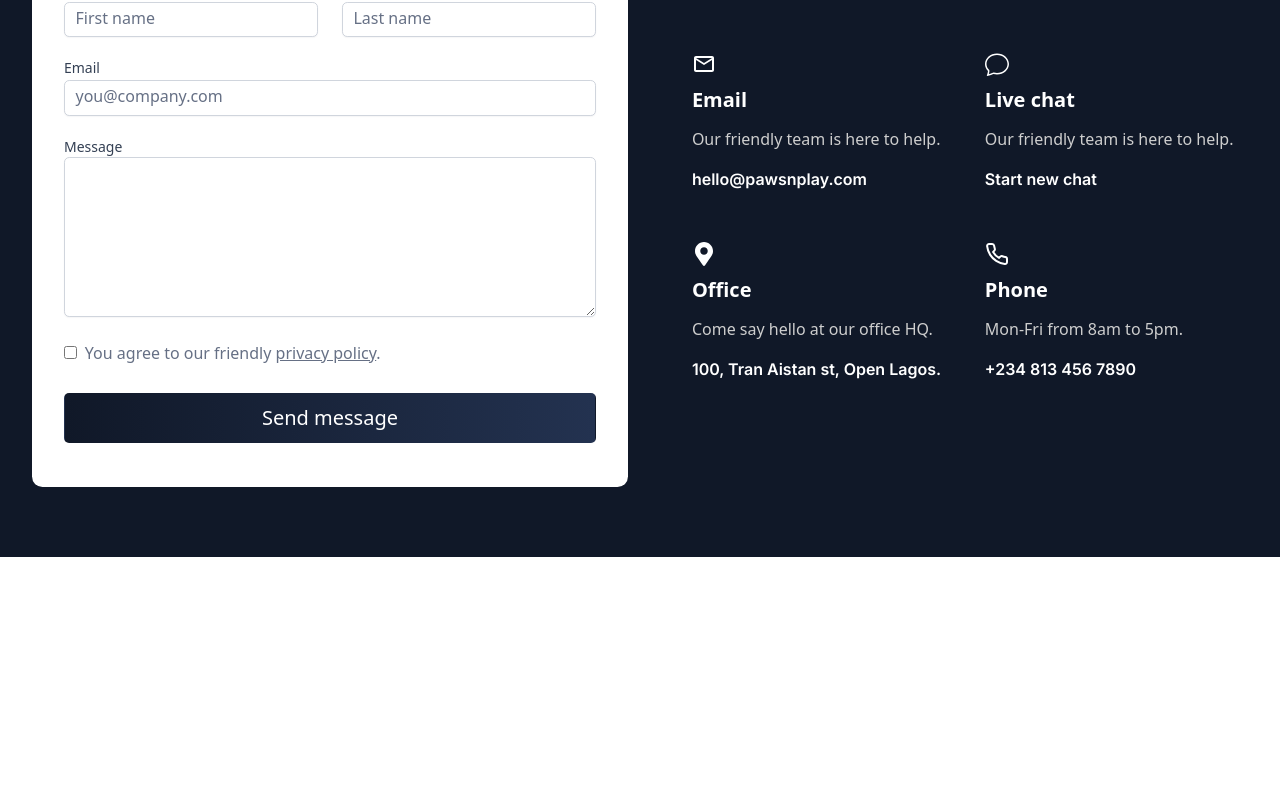
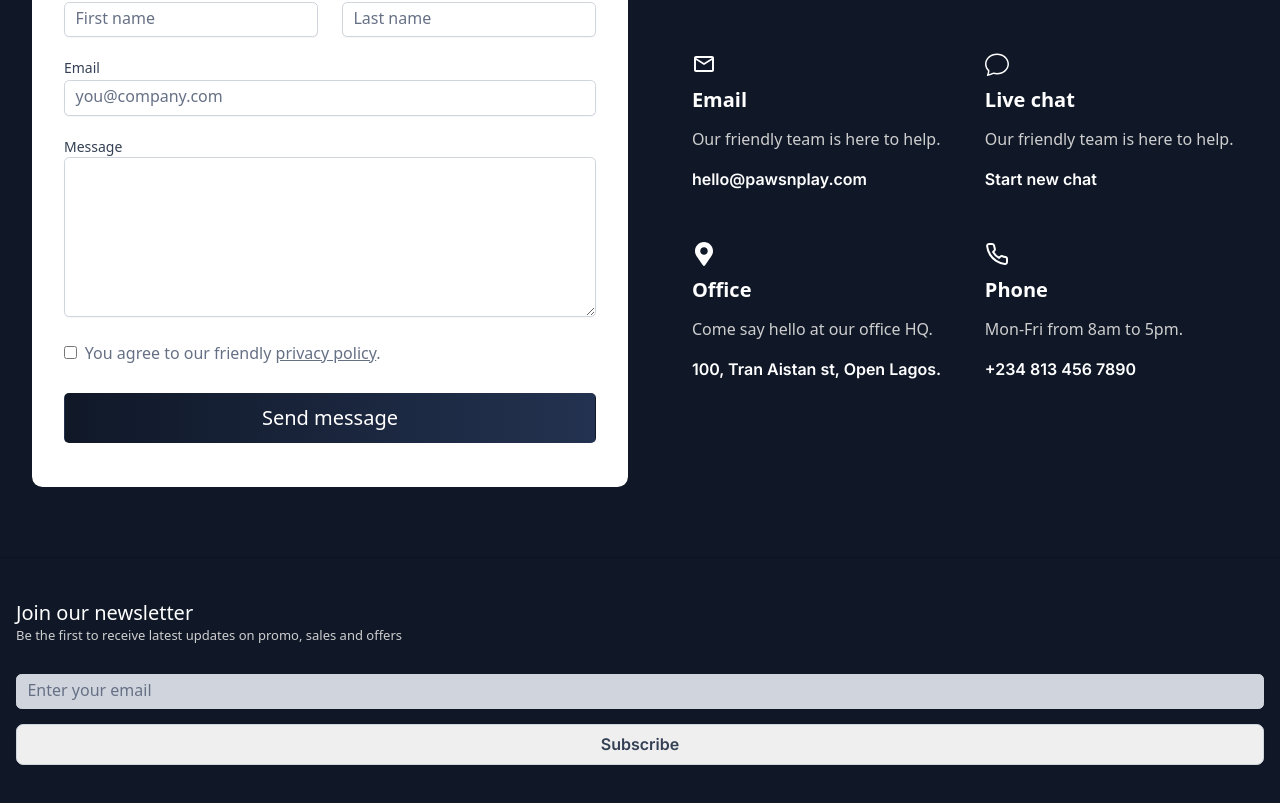
Before and after one commit to nevenmitrovic/paws-landing, a React (Vite) app: page / in a window 1280 px wide. Shown: the part 5866-6669 px from the top of the page. Before the commit the page ends 6423 px from the top, so only its background shows below. Built offline with nearby package versions, Linux system fonts and the light colour scheme; a web font is replaced by a local one.

Commit message:
add subscribe component and change input component to generic

```diff
--- a/src/App.tsx
+++ b/src/App.tsx
@@ -10,6 +10,7 @@ import Team from '@/components/Team/Team'
 import Blog from '@/components/Blog/Blog'
 import SectionGrid from '@/components/common/SectionGrid/SectionGrid'
 import FooterBackground from '@/components/common/FooterBackground/FooterBackground'
+import Footer from '@/components/Footer/Footer'
 
 function App() {
 	return (
@@ -25,6 +26,9 @@ function App() {
 					<Contact />
 				</FooterBackground>
 			</main>
+			<FooterBackground>
+				<Footer />
+			</FooterBackground>
 			<ToastContainer />
 		</>
 	)
--- a/src/components/Contact/Form/Form.tsx
+++ b/src/components/Contact/Form/Form.tsx
@@ -6,9 +6,9 @@ import Input from '@/components/common/Input/Input'
 import MessageArea from '@/components/Contact/Form/MessageArea/MessageArea'
 import Checkbox from '@/components/Contact/Form/Checkbox/Checkbox'
 
-const TOAST_ERROR_ID = 'toast-error'
-const TOAST_LOADING_ID = 'toast-loading'
-const TOAST_SUCCESS_ID = 'toast-success'
+export const TOAST_ERROR_ID = 'toast-error'
+export const TOAST_LOADING_ID = 'toast-loading'
+export const TOAST_SUCCESS_ID = 'toast-success'
 export const RULES = {
 	required: {
 		value: true,
@@ -60,7 +60,6 @@ export default function Form() {
 		)
 		reset()
 	}
-
 	const onInvalid = (errors: any) => {
 		const firstError = Object.values(errors)[0] as any
 		toast.error(firstError?.message, {
@@ -69,7 +68,7 @@ export default function Form() {
 	}
 
 	return (
-		<form onSubmit={handleSubmit(onSubmit, onInvalid)}>
+		<form className={styles.contactForm} onSubmit={handleSubmit(onSubmit, onInvalid)}>
 			<div className={styles.inputsContainer}>
 				<div>
 					<Input
--- a/src/components/Contact/Form/form.module.css
+++ b/src/components/Contact/Form/form.module.css
@@ -1,4 +1,4 @@
-form {
+.contactForm {
 	background-color: var(--clr-primary-text);
 	border-radius: 10.48px;
 	padding: 26.2px 20.96px;
@@ -22,7 +22,7 @@ form {
 	flex: 1;
 	min-width: 0;
 }
-form > button {
+.contactForm > button {
 	padding: 13.1px 16.38px;
 	border-radius: 5px;
 	font-size: var(--fs-button);
@@ -36,7 +36,7 @@ form > button {
 }
 
 @media (width > 768px) {
-	form {
+	.contactForm {
 		padding: 40px 32px;
 		gap: 32px;
 	}
--- /dev/null
+++ b/src/components/Footer/Footer.tsx
@@ -0,0 +1,10 @@
+import styles from './footer.module.css'
+import Subscribe from '@/components/Footer/Subscribe/Subscribe'
+
+export default function Footer() {
+	return (
+		<footer id='footer' className={styles.footer}>
+			<Subscribe />
+		</footer>
+	)
+}
--- /dev/null
+++ b/src/components/Footer/Subscribe/Subscribe.tsx
@@ -0,0 +1,64 @@
+import { useForm } from 'react-hook-form'
+import { toast } from 'react-toastify'
+
+import styles from './subscribe.module.css'
+import Input from '@/components/common/Input/Input'
+import {
+	TOAST_ERROR_ID,
+	TOAST_LOADING_ID,
+	TOAST_SUCCESS_ID,
+	RULES,
+} from '@/components/Contact/Form/Form'
+
+export interface SubscribeValue {
+	subscribeEmail: string
+}
+
+export default function Subscribe() {
+	const { handleSubmit, control, reset } = useForm<SubscribeValue>({
+		defaultValues: {
+			subscribeEmail: '',
+		},
+		mode: 'onChange',
+	})
+	const onSubmit = async (data: SubscribeValue) => {
+		toast.loading('Sending message...', { toastId: TOAST_LOADING_ID })
+		await new Promise((resolve) => setTimeout(resolve, 500))
+
+		toast.dismiss(TOAST_LOADING_ID)
+		toast.success(`You are subscribed on ${data.subscribeEmail}.`, { toastId: TOAST_SUCCESS_ID })
+		reset()
+	}
+	const onInvalid = (errors: any) => {
+		const firstError = Object.values(errors)[0] as any
+		toast.error(firstError?.message, {
+			toastId: TOAST_ERROR_ID,
+		})
+	}
+
+	return (
+		<div className={styles.subscribe}>
+			<div>
+				<h3>Join our newsletter</h3>
+				<p>Be the first to receive latest updates on promo, sales and offers</p>
+			</div>
+			<form onSubmit={handleSubmit(onSubmit, onInvalid)}>
+				<Input
+					name='subscribe'
+					type='email'
+					placeholder='Enter your email'
+					bgColor='var(--clr-very-light-gray-2)'
+					controllerProps={{
+						control,
+						name: 'subscribeEmail',
+						rules: {
+							required: RULES.required,
+							pattern: RULES.email,
+						},
+					}}
+				/>
+				<button type='submit'>Subscribe</button>
+			</form>
+		</div>
+	)
+}
--- /dev/null
+++ b/src/components/Footer/Subscribe/subscribe.module.css
@@ -0,0 +1,41 @@
+.subscribe {
+	border-top: 0.2px solid rgb(0, 0, 0, 0.2);
+	padding: 40px 16px;
+	display: flex;
+	flex-direction: column;
+	gap: 32px;
+}
+.subscribe > form {
+	background-color: transparent;
+	display: flex;
+	flex-direction: column;
+}
+.subscribe > div {
+	color: var(--clr-primary-text);
+}
+.subscribe h3 {
+	font-size: 20px;
+	font-weight: 500;
+	line-height: 30px;
+}
+.subscribe p {
+	font-size: 13px;
+	line-height: 110.00000000000001%;
+	color: var(--clr-light-gray);
+}
+.subscribe > form {
+	display: flex;
+	flex-direction: column;
+	gap: 15px;
+}
+.subscribe > form > button {
+	border-radius: 7.07px;
+	border: 0.88px solid var(--clr-very-light-gray-2);
+	box-shadow: 0px 0.88px 1.77px 0px rgba(16, 24, 40, 0.05);
+	padding: 8.83px 0;
+	font-size: var(--fs-subscribe-button);
+	color: var(--clr-slate-gray-2);
+	font-family: var(--font-inter);
+	font-weight: 600;
+	line-height: 21.2px;
+}
--- /dev/null
+++ b/src/components/Footer/footer.module.css
@@ -0,0 +1,4 @@
+footer {
+}
+.footer {
+}
--- a/src/components/common/Input/Input.tsx
+++ b/src/components/common/Input/Input.tsx
@@ -1,28 +1,36 @@
-import { useController, type UseControllerProps } from 'react-hook-form'
+import { useController, type FieldValues, type UseControllerProps } from 'react-hook-form'
 
 import styles from './input.module.css'
-import { type FormValues } from '@/components/Contact/Form/Form'
 
-interface InputProps {
+interface InputProps<T extends FieldValues> {
 	name: string
-	label: string
+	label?: string
 	placeholder: string
 	type: 'text' | 'email'
-	controllerProps: UseControllerProps<FormValues>
+	controllerProps: UseControllerProps<T>
+	bgColor?: 'var(--clr-primary-text)' | 'var(--clr-very-light-gray-2)'
 }
 
-export default function Input({ name, label, type, placeholder, controllerProps }: InputProps) {
+export default function Input<T extends FieldValues>({
+	name,
+	label,
+	type,
+	bgColor = 'var(--clr-primary-text)',
+	placeholder,
+	controllerProps,
+}: InputProps<T>) {
 	const { field } = useController(controllerProps)
 
 	return (
 		<div className={styles.inputContainer}>
-			<label htmlFor={name}>{label}</label>
+			{label && <label htmlFor={name}>{label}</label>}
 			<input
 				{...field}
 				name={name}
 				type={type}
 				placeholder={placeholder}
 				value={field.value as string}
+				style={{ backgroundColor: bgColor }}
 			/>
 		</div>
 	)
```
